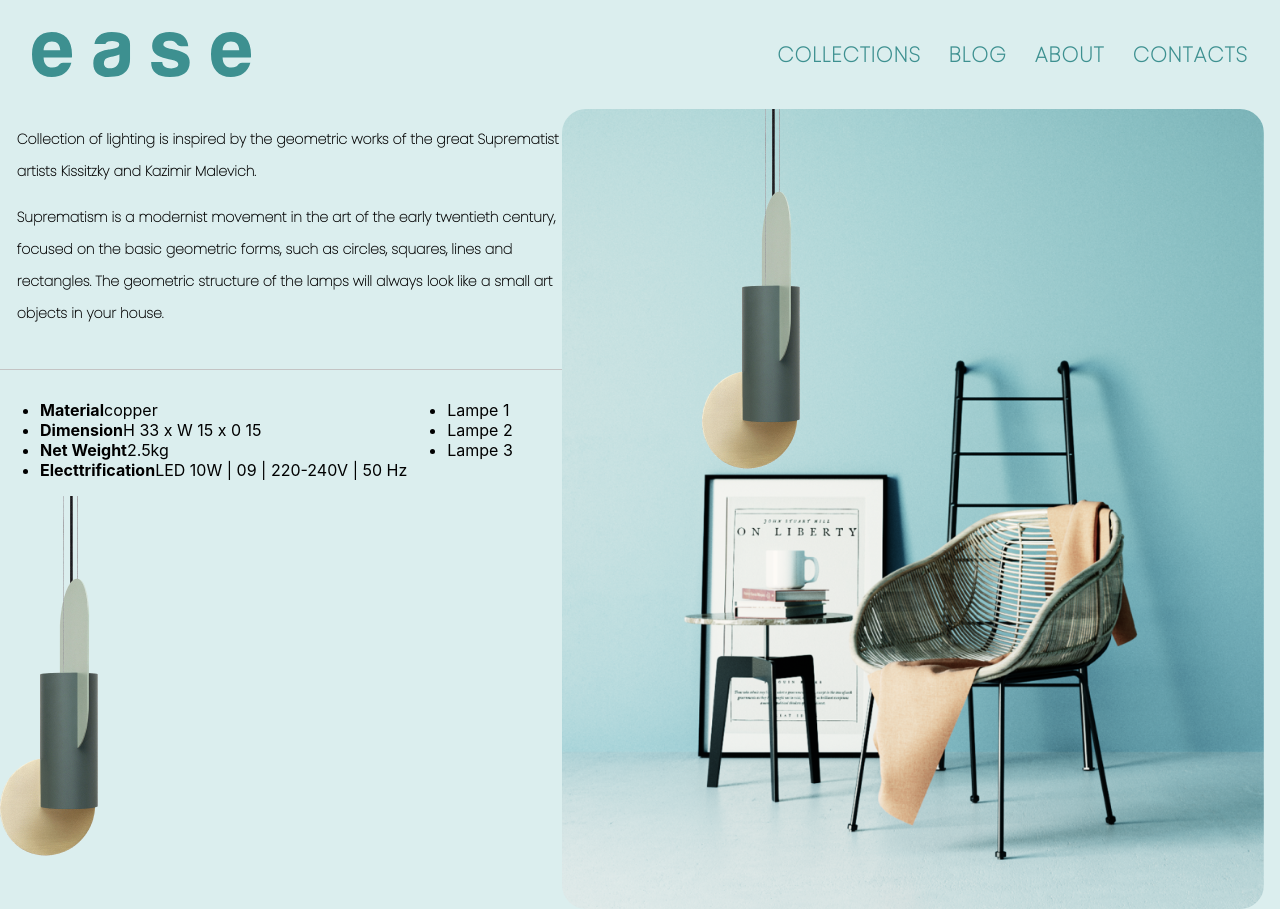
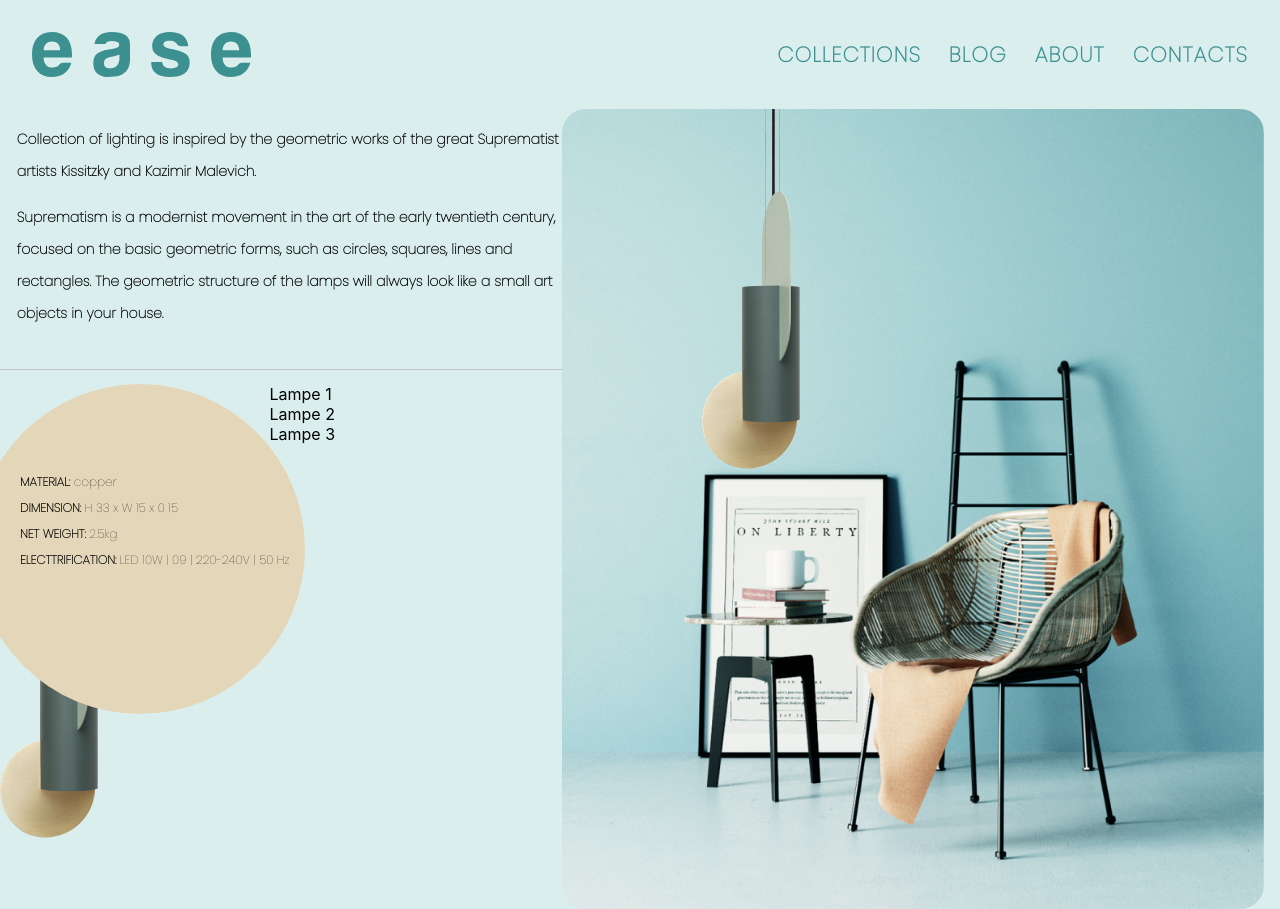
Before and after one commit to weck0/ease, a React (Create React App) app: page / in a window 1280 px wide. Built offline with nearby package versions, Linux system fonts and the light colour scheme.

Commit message:
integrate metas

```diff
--- a/src/Control.scss
+++ b/src/Control.scss
@@ -1,2 +1,7 @@
 .Control {
+  ul {
+    list-style-type: none;
+    margin: 0;
+    padding: 0;
+  }
 }
--- a/src/Meta.scss
+++ b/src/Meta.scss
@@ -1,2 +1,37 @@
 .Meta {
+  position: relative;
+  height: 100%;
+  ul {
+    position: relative;
+    top: 30%;
+    transform: translateY(-50%);
+    list-style-type: none;
+    margin: 0;
+    padding: 0;
+    font-family: "Poppins";
+    font-style: normal;
+    font-weight: 400;
+    font-size: 12px;
+    line-height: 133.84%;
+    left: 20px;
+
+    strong {
+      text-transform: uppercase;
+    }
+
+    li:not(:last-child) {
+      margin-bottom: 10px;
+    }
+  }
+
+  &:before {
+    content: "";
+    background: #e4d7b9;
+    width: 330px;
+    height: 330px;
+    border-radius: 50%;
+    left: -25px;
+    position: absolute;
+    z-index: 0;
+  }
 }
--- a/src/Meta.tsx
+++ b/src/Meta.tsx
@@ -35,19 +35,19 @@ function Meta(props: { step: number }) {
     <div className="Meta">
       <ul>
         <li>
-          <strong>Material</strong>
+          <strong>Material: </strong>
           {metas[step].material}
         </li>
         <li>
-          <strong>Dimension</strong>
+          <strong>Dimension: </strong>
           {metas[step].dimensions}
         </li>
         <li>
-          <strong>Net Weight</strong>
+          <strong>Net Weight: </strong>
           {metas[step].weight}
         </li>
         <li>
-          <strong>Electtrification</strong>
+          <strong>Electtrification: </strong>
           {metas[step].electrification}
         </li>
       </ul>
```
